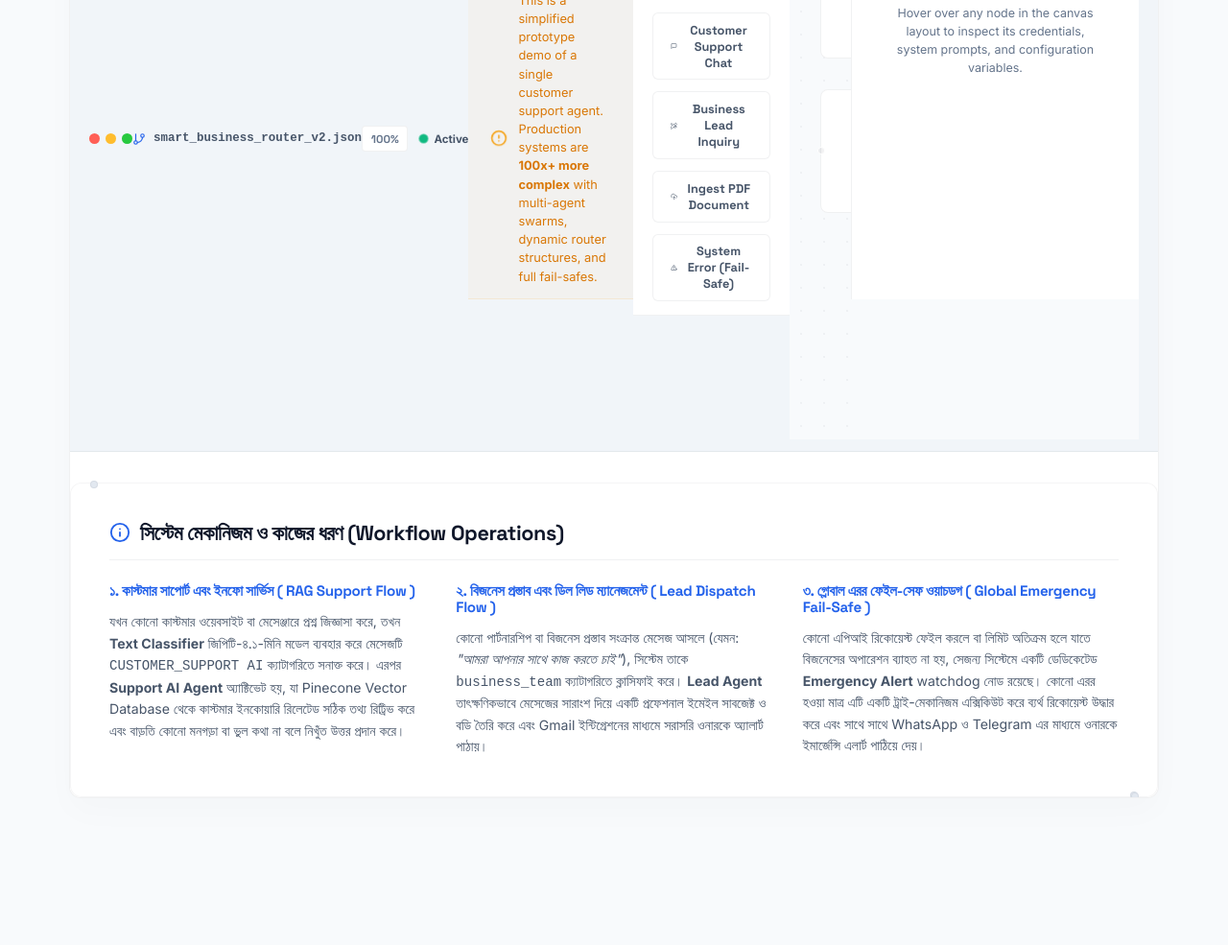
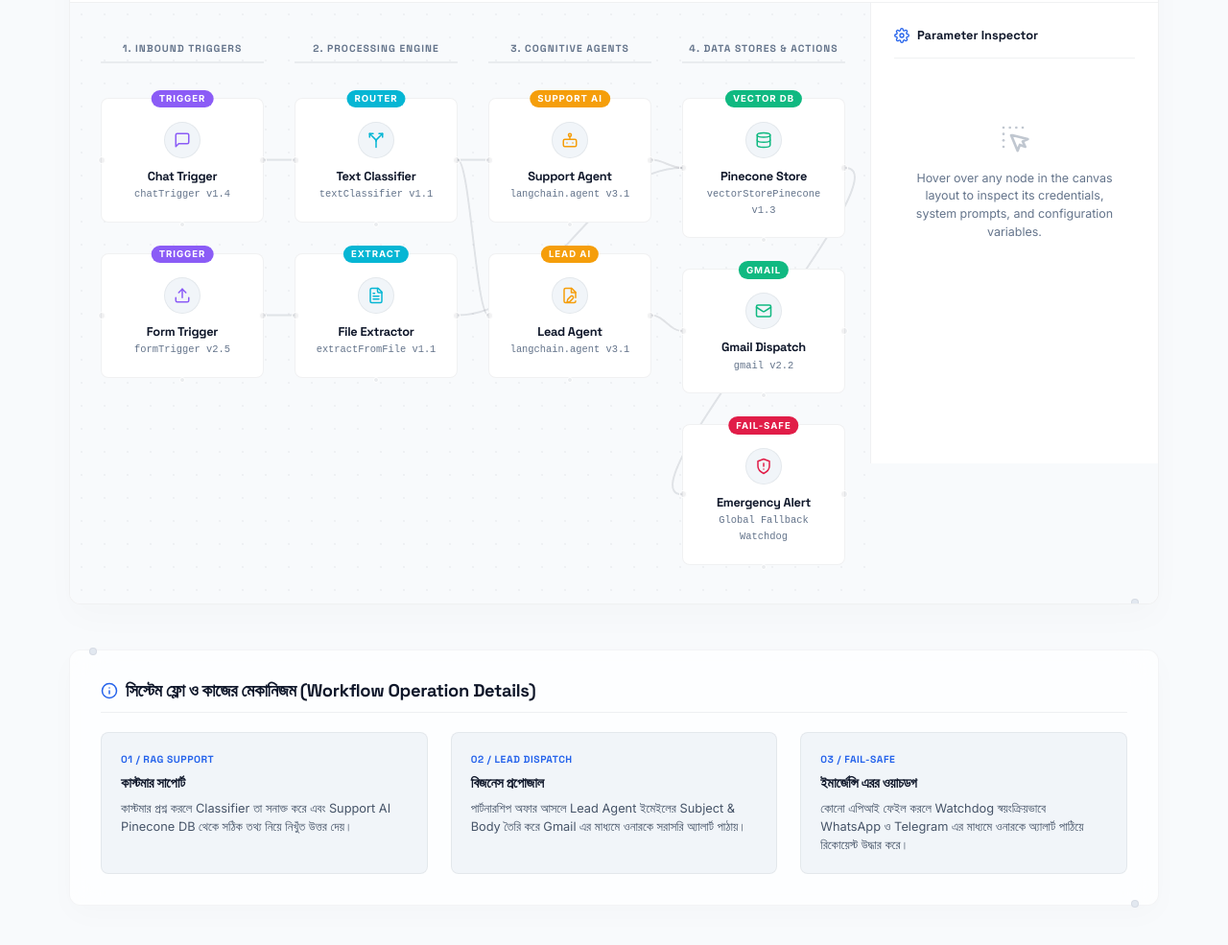
Before and after one commit to TahmidMirja/tahmid-mirja-portfolio, a website: page index.html in a window 1280 px wide. Shown: the part 8062-9047 px from the top of the page at 96% size. Drawn offline with nearby package versions, Linux system fonts and the light colour scheme.

Commit message:
Fix n8n dashboard layout HTML nesting bug and redesign bottom workflow explanation container

```diff
--- a/index.html
+++ b/index.html
@@ -610,6 +610,7 @@
                             <span class="n8n-zoom-badge">100%</span>
                             <span class="n8n-status-badge"><span class="pulsing-green-dot"></span> Active</span>
                         </div>
+                    </div>
                        <!-- Disclaimer Warning Banner -->
                     <div class="n8n-disclaimer-banner">
                         <svg xmlns="http://www.w3.org/2000/svg" width="16" height="16" viewBox="0 0 24 24" fill="none" stroke="currentColor" stroke-width="2" stroke-linecap="round" stroke-linejoin="round" class="disclaimer-icon lucide lucide-alert-circle"><circle cx="12" cy="12" r="10"/><line x1="12" y1="8" x2="12" y2="12"/><line x1="12" y1="16" x2="12.01" y2="16"/></svg>
@@ -774,29 +775,26 @@
                 </div>
 
                 <!-- Bangla/English System Mechanism Brief Explanation -->
-                <div class="blueprint-explanation-container glass-card">
+                <div class="blueprint-explanation-container glass-card reveal-fade">
                     <div class="blueprint-explanation-header">
-                        <svg xmlns="http://www.w3.org/2000/svg" width="22" height="22" viewBox="0 0 24 24" fill="none" stroke="currentColor" stroke-width="2" stroke-linecap="round" stroke-linejoin="round" class="lucide lucide-info"><circle cx="12" cy="12" r="10"/><line x1="12" y1="16" x2="12" y2="12"/><line x1="12" y1="8" x2="12.01" y2="8"/></svg>
-                        <h3>সিস্টেম মেকানিজম ও কাজের ধরণ (Workflow Operations)</h3>
+                        <svg xmlns="http://www.w3.org/2000/svg" width="18" height="18" viewBox="0 0 24 24" fill="none" stroke="currentColor" stroke-width="2" stroke-linecap="round" stroke-linejoin="round" class="lucide lucide-info"><circle cx="12" cy="12" r="10"/><line x1="12" y1="16" x2="12" y2="12"/><line x1="12" y1="8" x2="12.01" y2="8"/></svg>
+                        <h3>সিস্টেম ফ্লো ও কাজের মেকানিজম (Workflow Operation Details)</h3>
                     </div>
                     <div class="blueprint-explanation-grid">
-                        <div class="explanation-col">
-                            <h4>১. কাস্টমার সাপোর্ট এবং ইনফো সার্ভিস ( RAG Support Flow )</h4>
-                            <p>
-                                যখন কোনো কাস্টমার ওয়েবসাইট বা মেসেঞ্জারে প্রশ্ন জিজ্ঞাসা করে, তখন <strong>Text Classifier</strong> জিপিটি-৪.১-মিনি মডেল ব্যবহার করে মেসেজটি <code>CUSTOMER_SUPPORT AI</code> ক্যাটাগরিতে সনাক্ত করে। এরপর <strong>Support AI Agent</strong> অ্যাক্টিভেট হয়, যা Pinecone Vector Database থেকে কাস্টমার ইনকোয়ারি রিলেটেড সঠিক তথ্য রিট্রিভ করে এবং বাড়তি কোনো মনগড়া বা ভুল কথা না বলে নিখুঁত উত্তর প্রদান করে।
-                            </p>
+                        <div class="explanation-col-new">
+                            <span class="step-num-tag">01 / RAG Support</span>
+                            <h4>কাস্টমার সাপোর্ট</h4>
+                            <p>কাস্টমার প্রশ্ন করলে Classifier তা সনাক্ত করে এবং Support AI Pinecone DB থেকে সঠিক তথ্য নিয়ে নিখুঁত উত্তর দেয়।</p>
                         </div>
-                        <div class="explanation-col">
-                            <h4>২. বিজনেস প্রস্তাব এবং ডিল লিড ম্যানেজমেন্ট ( Lead Dispatch Flow )</h4>
-                            <p>
-                                কোনো পার্টনারশিপ বা বিজনেস প্রস্তাব সংক্রান্ত মেসেজ আসলে (যেমন: <em>"আমরা আপনার সাথে কাজ করতে চাই"</em>), সিস্টেম তাকে <code>business_team</code> ক্যাটাগরিতে ক্লাসিফাই করে। <strong>Lead Agent</strong> তাৎক্ষণিকভাবে মেসেজের সারাংশ দিয়ে একটি প্রফেশনাল ইমেইল সাবজেক্ট ও বডি তৈরি করে এবং Gmail ইন্টিগ্রেশনের মাধ্যমে সরাসরি ওনারকে অ্যালার্ট পাঠায়।
-                            </p>
+                        <div class="explanation-col-new">
+                            <span class="step-num-tag">02 / Lead Dispatch</span>
+                            <h4>বিজনেস প্রপোজাল</h4>
+                            <p>পার্টনারশিপ অফার আসলে Lead Agent ইমেইলের Subject & Body তৈরি করে Gmail এর মাধ্যমে ওনারকে সরাসরি অ্যালার্ট পাঠায়।</p>
                         </div>
-                        <div class="explanation-col">
-                            <h4>৩. গ্লোবাল এরর ফেইল-সেফ ওয়াচডগ ( Global Emergency Fail-Safe )</h4>
-                            <p>
-                                কোনো এপিআই রিকোয়েস্ট ফেইল করলে বা লিমিট অতিক্রম হলে যাতে বিজনেসের অপারেশন ব্যাহত না হয়, সেজন্য সিস্টেমে একটি ডেডিকেটেড <strong>Emergency Alert</strong> watchdog নোড রয়েছে। কোনো এরর হওয়া মাত্র এটি একটি ট্রাই-মেকানিজম এক্সিকিউট করে ব্যর্থ রিকোয়েস্ট উদ্ধার করে এবং সাথে সাথে WhatsApp ও Telegram এর মাধ্যমে ওনারকে ইমার্জেন্সি এলার্ট পাঠিয়ে দেয়।
-                            </p>
+                        <div class="explanation-col-new">
+                            <span class="step-num-tag">03 / Fail-Safe</span>
+                            <h4>ইমার্জেন্সি এরর ওয়াচডগ</h4>
+                            <p>কোনো এপিআই ফেইল করলে Watchdog স্বয়ংক্রিয়ভাবে WhatsApp ও Telegram এর মাধ্যমে ওনারকে অ্যালার্ট পাঠিয়ে রিকোয়েস্ট উদ্ধার করে।</p>
                         </div>
                     </div>
                 </div>
--- a/style.css
+++ b/style.css
@@ -1836,17 +1836,17 @@
 
 /* Explanation layout */
 .blueprint-explanation-container {
-    padding: 2.5rem;
+    padding: 2rem;
     margin-top: 2rem;
 }
 
 .blueprint-explanation-header {
     display: flex;
     align-items: center;
-    gap: 10px;
-    margin-bottom: 1.5rem;
+    gap: 8px;
+    margin-bottom: 1.25rem;
     border-bottom: 1px solid var(--border);
-    padding-bottom: 1rem;
+    padding-bottom: 0.75rem;
 }
 
 .blueprint-explanation-header svg {
@@ -1854,26 +1854,54 @@
 }
 
 .blueprint-explanation-header h3 {
-    font-size: 1.35rem;
+    font-size: 1.15rem;
     color: var(--text-primary);
+    font-family: var(--font-heading);
 }
 
 .blueprint-explanation-grid {
     display: grid;
     grid-template-columns: repeat(3, 1fr);
-    gap: 2rem;
-}
-
-.explanation-col h4 {
-    font-size: 0.95rem;
-    color: var(--accent);
-    margin-bottom: 0.75rem;
+    gap: 1.5rem;
+}
+
+.explanation-col-new {
+    background: var(--bg-secondary);
+    border: 1px solid var(--border);
+    border-radius: 8px;
+    padding: 1.25rem;
+    display: flex;
+    flex-direction: column;
+    gap: 0.5rem;
+    transition: all var(--transition-fast);
+}
+
+.explanation-col-new:hover {
+    border-color: var(--accent);
+    background: var(--surface);
+    transform: translateY(-2px);
+    box-shadow: 0 4px 15px var(--accent-glow);
+}
+
+.step-num-tag {
+    font-size: 0.65rem;
+    font-weight: 800;
+    color: var(--accent);
     font-family: var(--font-heading);
-}
-
-.explanation-col p {
-    font-size: 0.88rem;
-    line-height: 1.6;
+    letter-spacing: 0.05em;
+    text-transform: uppercase;
+}
+
+.explanation-col-new h4 {
+    font-size: 0.9rem;
+    color: var(--text-primary);
+    font-weight: 700;
+    font-family: var(--font-heading);
+}
+
+.explanation-col-new p {
+    font-size: 0.8rem;
+    line-height: 1.5;
     color: var(--text-secondary);
 }
 
```
